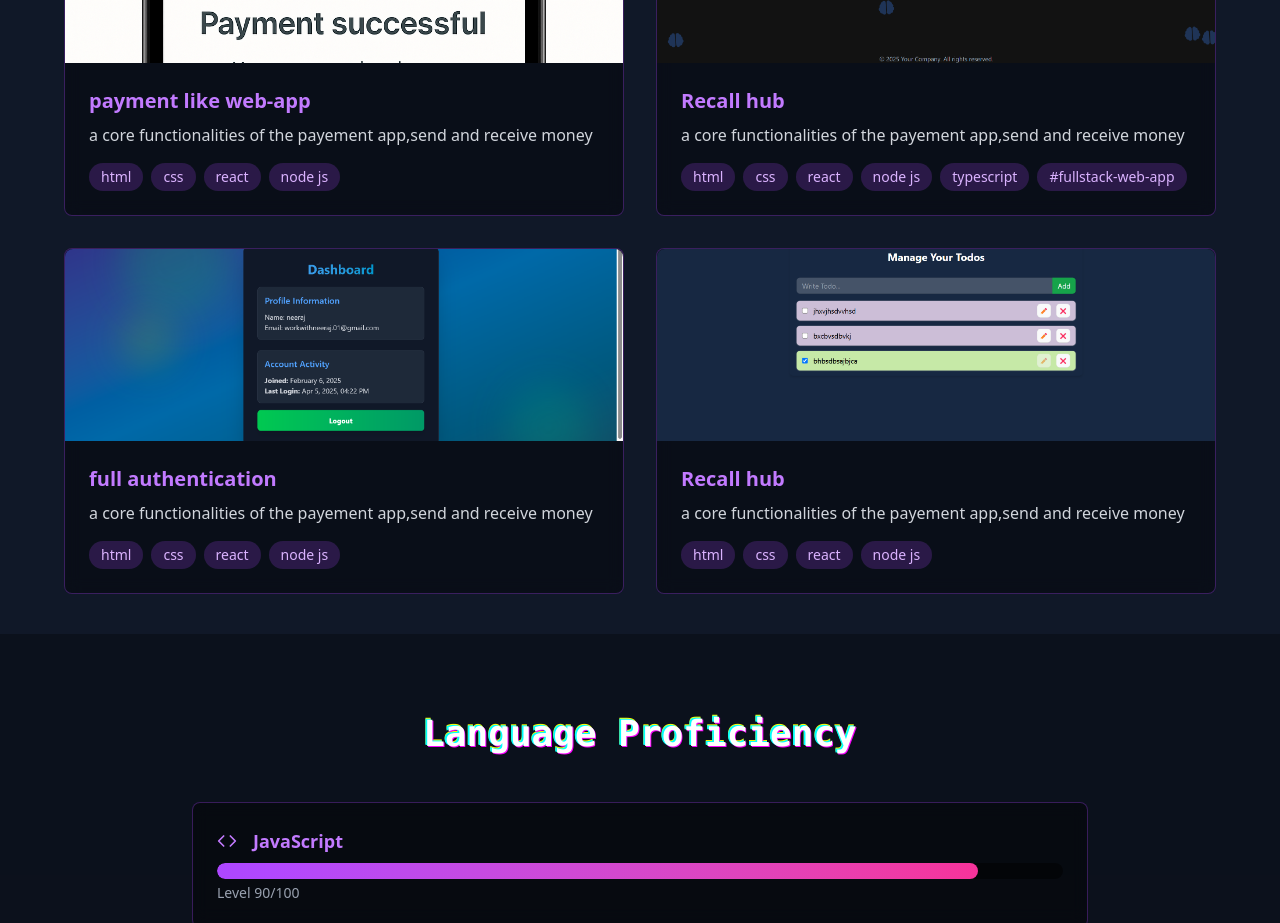
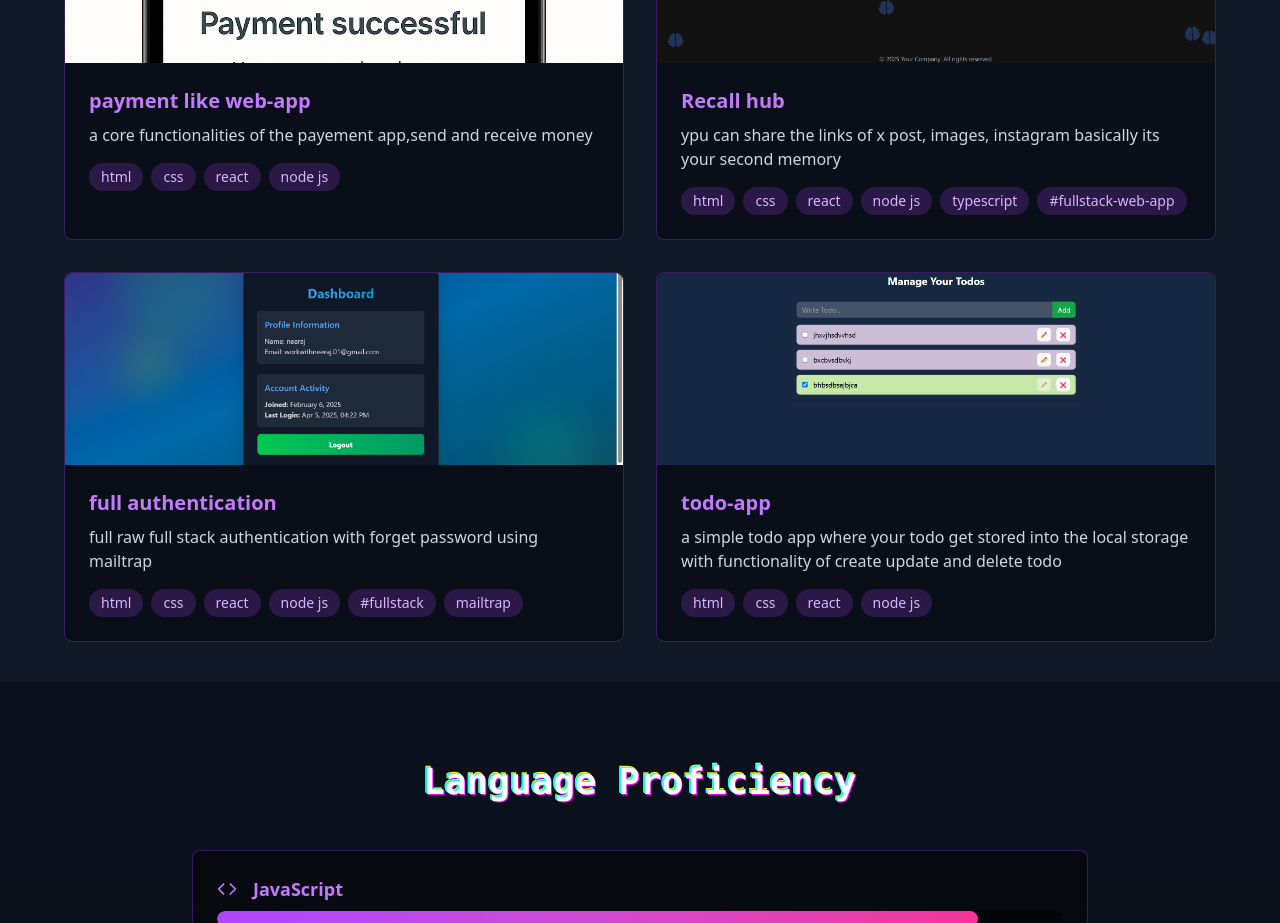
Before and after one commit to neerajk001/portfolio, a React (Vite) app: page / in a window 1280 px wide. Shown: the part 1920-2843 px from the top of the page. Built offline with nearby package versions, Linux system fonts and the light colour scheme.

Commit message:
added the project description

```diff
--- a/src/components/projects.tsx
+++ b/src/components/projects.tsx
@@ -30,7 +30,7 @@ export function Projects() {
 
         {
             title: "Recall hub ",
-            description: "a core functionalities of the payement app,send and receive money",
+            description: "ypu can share the links of x post, images, instagram basically its your second memory",
             tech: ['html', 'css', 'react', 'node js',"typescript", "#fullstack-web-app"],
             image:recall,
             github: "https://github.com/neerajk001/brainly-fullstack",
@@ -39,16 +39,16 @@ export function Projects() {
         },
         {
             title: "full authentication ",
-            description: "a core functionalities of the payement app,send and receive money",
-            tech: ['html', 'css', 'react', 'node js'],
+            description: "full raw full stack authentication with forget password using mailtrap",
+            tech: ['html', 'css', 'react', 'node js',"#fullstack","mailtrap"],
             image:authImg,
             github: "https://github.com/neerajk001/full-authentication",
             demo: "https://full-authentication.onrender.com/"
 
         },
         {
-            title: "Recall hub ",
-            description: "a core functionalities of the payement app,send and receive money",
+            title: "todo-app ",
+            description: "a simple todo app where your todo get stored into the local storage with functionality of create update and delete todo",
             tech: ['html', 'css', 'react', 'node js'],
             image: todo,
             github: "https://github.com/neerajk001/react-context-api",
```
